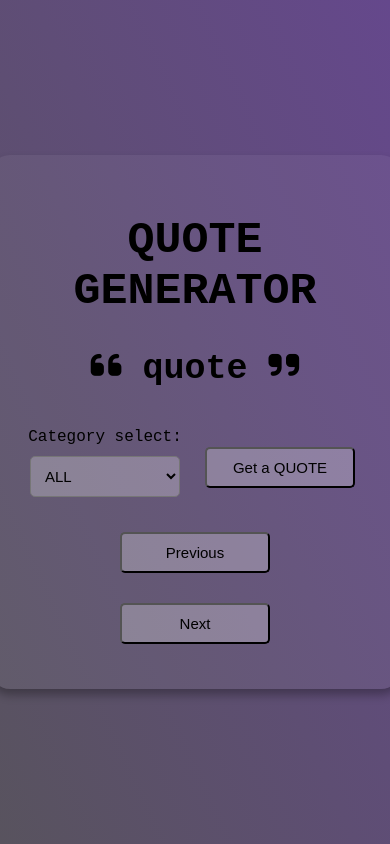
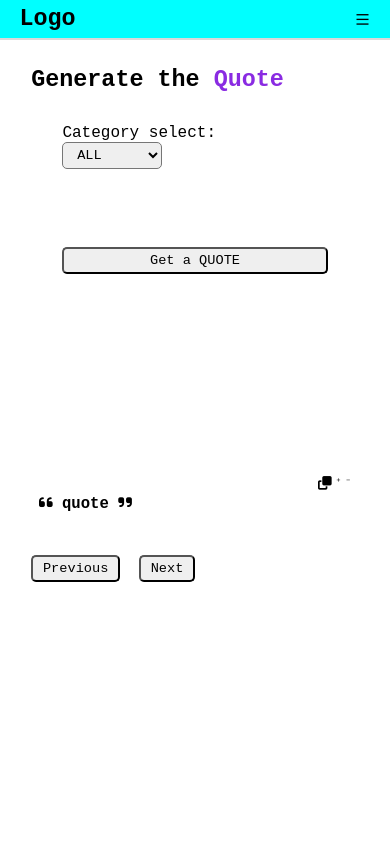
Before and after one commit to YuRiKaPraJaPaTi/quote-generator, a plain HTML site: page index.html in a window 390 px wide. Drawn offline with nearby package versions, Linux system fonts and the light colour scheme.

Commit message:
structure and layout changed

```diff
--- a/index.html
+++ b/index.html
@@ -7,22 +7,34 @@
 
   <link rel="stylesheet" href="https://cdnjs.cloudflare.com/ajax/libs/font-awesome/6.7.2/css/all.min.css" integrity="sha512-Evv84Mr4kqVGRNSgIGL/F/aIDqQb7xQ2vcrdIwxfjThSH8CSR7PBEakCr51Ck+w+/U6swU2Im1vVX0SVk9ABhg==" crossorigin="anonymous" referrerpolicy="no-referrer" />
 
+  <link
+    href="https://cdn.jsdelivr.net/npm/remixicon@4.5.0/fonts/remixicon.css"
+    rel="stylesheet"
+/>
+
   <link rel="stylesheet" href="style.css">
 </head>
 
 <body>
-  <div class="container">
-    <h1 class="heading">QUOTE GENERATOR</h1>
 
-    <h2 class="quote">
-      <i class="fa-solid fa-quote-left"></i>
-        <span id="quote">quote</span>
-      <i class="fa-solid fa-quote-right"></i>
-    </h2>
-    <p class="author" id="author"></p>
 
-    <div class="categoryButton">
-      <div>
+<div class="main">
+  <div class="nav">
+    <h2>Logo</h2>
+    <div class="nav-part">
+      <h4>Home</h4>
+      <h4>About</h4>
+      <h4>Contact</h4>
+      <i class="ri-menu-line"></i>
+    </div>
+  </div>
+
+  <div class="content">
+    <div class="left">
+      <h1>Generate the <span>Quote</span></h1>
+
+      <div class="categoryButton">
+        <div>
         <label>Category select:</label><br>
         <select id="categorySelect">
           <option value="All">ALL</option>
@@ -31,18 +43,39 @@
           <option value="Funny">Funny</option>
           <option value="Work">Work</option>
         </select>
-      </div>
-      <div>
+        </div>
         <button class="btn" id="random" >Get a QUOTE</button>
       </div>
+
     </div>
-    <div>
-    <button class="btn" id="previous">Previous</button>
-    <button class="btn" id="next">Next</button>
-  </div>
-  </div>
+
+    <div class="right">
 
 
+      <div class="quoteBox">
+        <div class="icon-bar">
+          <i class="fa fa-clone" id="copy-button"></i>
+          <i class="ri-add-line" id="increase-font"></i>
+          <i class="ri-subtract-line" id="decrease-font"></i>
+        </div>
+        <h2 class="quote">
+          <i class="fa-solid fa-quote-left"></i>
+            <span id="quote">quote</span>
+          <i class="fa-solid fa-quote-right"></i>
+        </h2>
+
+        <p class="author" id="author"></p>
+
+
+      </div>
+
+      <div class="nav-buttons">
+        <button class="btn" id="previous">Previous</button>
+        <button class="btn" id="next">Next</button>
+      </div>
+    </div>
+  </div>
+</div>
 
 <script src="script.js"></script>
 
--- a/style.css
+++ b/style.css
@@ -1,90 +1,245 @@
-body{
+
+*{
   margin:0;
+  padding: 0;
+  box-sizing: border-box;
+  font-family: 'Courier New', Courier, monospace;
+
+}
+
+html, body {
   height: 100vh;
   width: 100vw;
-  display: flex;
-  justify-content: center;
-  align-items: center;
-  font-family: 'Courier New', Courier, monospace;
-  background: linear-gradient(to left bottom,#65488C,#58535E);
+  overflow: hidden;
+
 }
 
-.container{
-  background-color: rgba(255,255,255,.05);
-  box-shadow: 0 6px 10px rgba(0,0,0,.3);
-  padding: 30px;
-  border-radius: 20px;
-  width: 90%;
-  margin: 30px;
-  text-align: center;
+.main{
+  height: 100%;
+  width: 100%;
+  position: relative;
+
 }
 
-.heading{
-  font-size: 45px;
-  font-weight: 700;
+.nav{
+  height: 50px;
+  width: 100%;
+  display: flex;
+  align-items: center;
+  justify-content: space-between;
+  padding: 0 3vw;
+  border-bottom: 2px solid #dadada;
 }
 
-.quote{
-  font-size: 35px;
-  font-weight: 800;
+.nav-part{
+  display: flex;
+  gap: 4vw;
+  align-items: center;
+
 }
 
-.author{
-  font-size: 25px;
-  font-style: italic;
-  margin: 10px;
+.nav h2{
+  font-size: 2vw;
+  font-weight: 600;
+}
+
+.nav h4{
+  font-size: 1vw;
+}
+
+.nav i{
+  display: none;
+}
+
+.content{
+  height: calc(100% - 50px);
+  width: 100%;
+  display: flex;
+  }
+
+.left{
+  height: 100%;
+  width: 45%;
+  padding: 7vw 8vw;
+
+}
+
+.left h1{
+  font-size: 3vw;
+}
+
+.left h1 span{
+  color:blueviolet;
+
 }
 
 .categoryButton{
-  padding: 10px;
+  padding: 4vw;
   display: flex;
-  justify-content: center;
-  align-items: center;
+  gap: 2vw;
+
+
 }
 
-#category{
-  display: flex;
-  justify-content: center;
-  align-items: center;
-}
-
-#botton{
-  display: flex;
-  justify-content: center;
-  align-items: center;
-}
 
 select{
-  font-size: 15px;
+  font-size: 1.5vw;
   border-radius: 5px;
-  padding: 10px;
-  margin: 10px;
+  padding: 1vw 2.5vw;
   cursor: pointer;
-  background-color: rgba(255, 255, 255, .25);
-  width: 150px;
+
 }
 
 select:hover{
-  background-color: rgba(255,255,255,.6);
   box-shadow: 0 4px 4px rgba(0,0,0,.3);
   transition: all 300ms ease-in-out;
-  color: purple;
+
 }
 
 .btn{
-  font-size: 15px;
+  font-size: 1.5vw;
   border-radius: 5px;
-  padding: 10px;
-  margin: 15px;
+  padding: 1vw 2.5vw;
   cursor: pointer;
-  background-color: rgba(255, 255, 255, .25);
-  width: 150px;
+}
+
+.btn:hover{
+  box-shadow: 0 4px 4px rgba(0,0,0,.3);
+  transition: all 300ms ease-in-out;
+ }
+
+.right{
+  height: 100%;
+  width: 55%;
+  padding: 7vw 8vw;
+  display: flex;
+  flex-direction: column;
+  gap: 4vw;
+  box-sizing: border-box;
+}
+
+.quoteBox {
+  padding: 2vw;
+  border-radius: 1vw;
+  display: flex;
+  flex-direction: column;
+  justify-content: center;
 
 }
 
-.btn:hover{
-  background-color: rgba(255,255,255,.6);
-  box-shadow: 0 4px 4px rgba(0,0,0,.3);
-  transition: all 300ms ease-in-out;
-  color: purple;
+.quote {
+  font-size: 1.8vw;
+  margin-bottom: 1.5vw;
 }
+
+.author {
+  font-size: 1.2vw;
+  margin-bottom: 1vw;
+  font-weight: bold;
+}
+
+#copy-button {
+  font-size: 1.5vw;
+  cursor: pointer;
+  align-self: flex-end;
+}
+
+.icon-bar {
+  display: flex;
+  justify-content: flex-end;
+  gap: 1vw;
+  margin-bottom: 1vw;
+}
+
+.icon-bar i {
+  font-size: 1.5vw;
+  cursor: pointer;
+}
+
+
+
+
+
+@media (max-width:600px){
+
+  html, body {
+
+    overflow: scroll;
+  }
+  .nav{
+    padding: 0 5vw;
+    height: 40px;
+    background-color: aqua;
+  }
+
+  .nav h2{
+    font-size: 6vw;
+
+  }
+
+  .nav h4{
+    font-size: 4vw;
+    display: none;
+  }
+
+  .nav i{
+    display:block;
+  }
+
+  .content{
+    height: calc(100% - 40px);
+    flex-direction: column;
+  }
+
+  .left{
+    width: 100%;
+    height: 50%;
+    /* font-size: 5vw; */
+  }
+
+  .left h1{
+    font-size: 6vw;
+  }
+
+
+  .categoryButton{
+    padding: 8vw;
+    /* display: flex; */
+    flex-direction: column;
+    gap: 20vw;
+
+
+  }
+
+  .btn{
+    font-size: 3.5vw;
+  }
+
+
+  select{
+    font-size: 3.5vw;
+
+  }
+
+  .right{
+    width: 100%;
+    height: 50%;
+    font-size: 8vw;
+  }
+
+  .quote{
+    font-size: 4vw;
+  }
+
+  .author {
+    font-size: 3.2vw;
+
+  }
+
+  .icon-bar , #copy-button{
+    font-size: 3.5vw;
+
+
+  }
+
+}
```
Also changed, not shown: 1 other file.
